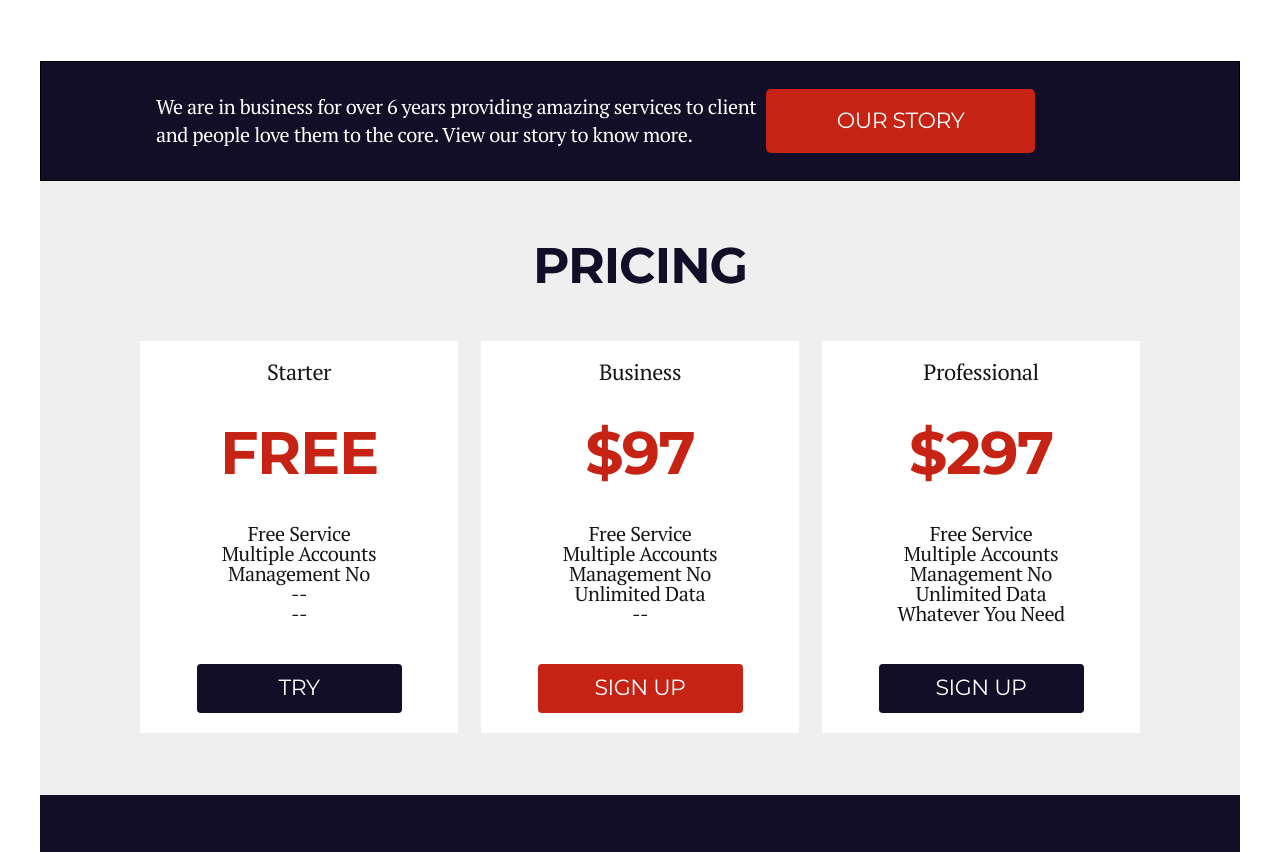
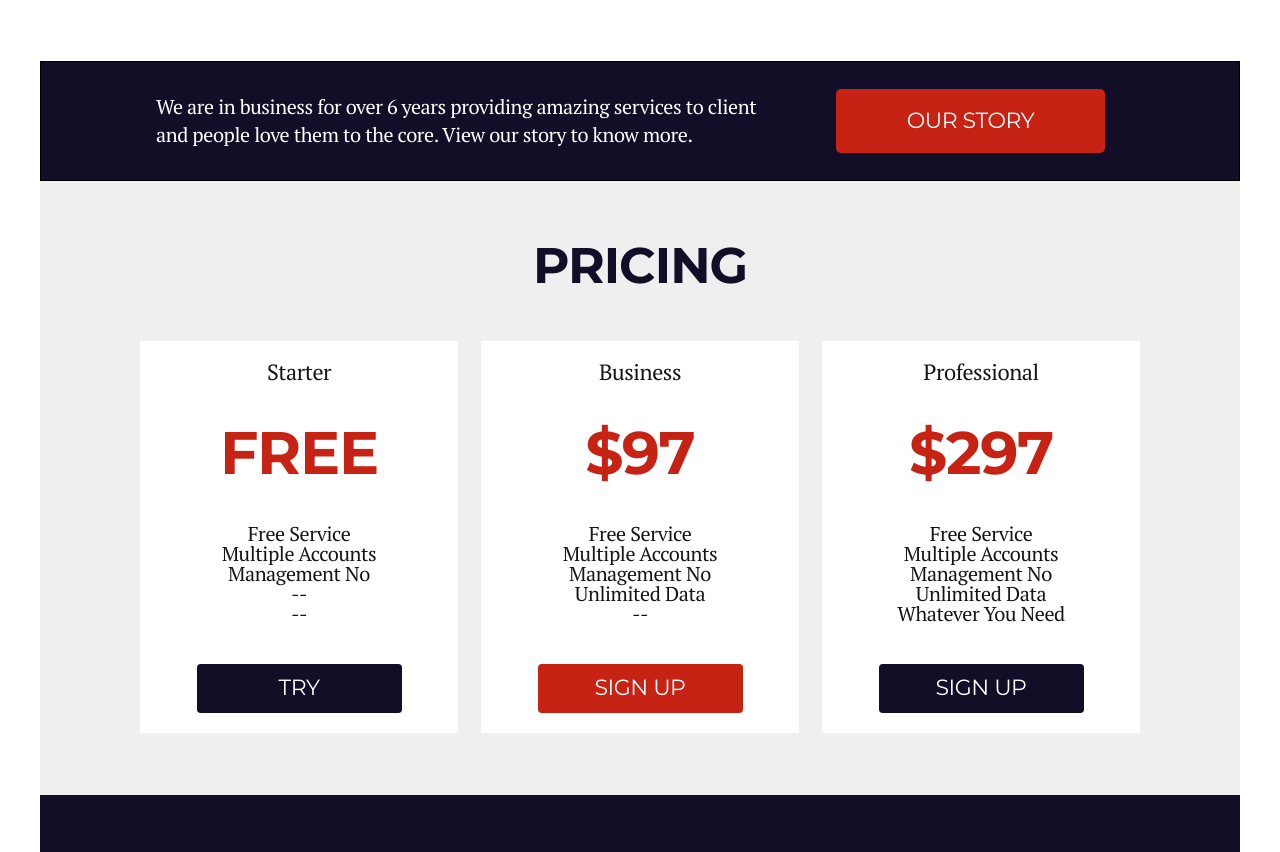
Before and after one commit to Sabirov-Amir/webpage-Automotive, a plain HTML site: page index.html in a window 1280 px wide. Shown: the part 1109-1961 px from the top of the page. Drawn offline with Linux system fonts and the light colour scheme.

Commit message:
scss update - button 'story'

```diff
--- a/scss/style.scss
+++ b/scss/style.scss
@@ -221,6 +221,11 @@ body {
     }
 
     &__link {
+        width: 269px;
+        display: flex;
+        justify-content: center;
+        align-items: center;
+        margin-left: 70px;
         a {
             width: 269px;
             height: 64px;
```
Also changed, not shown: css/style.css.
